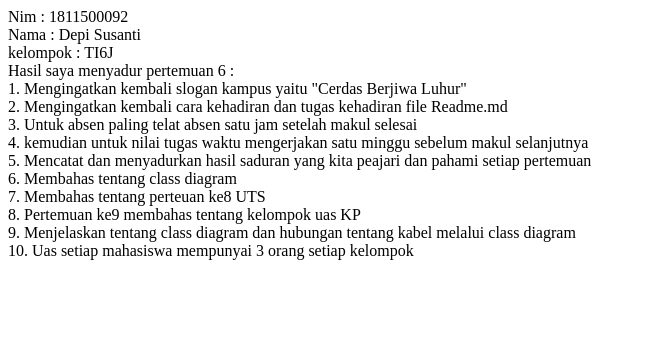
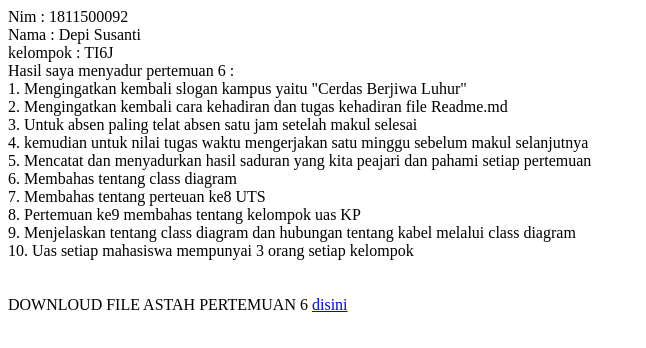
Before and after one commit to Depisusanti/sadurrpl, a plain HTML site: page 6/index.html in a window 1280 px wide. Shown: the whole page, without its empty margins (0-646 px from the left). Drawn offline with Linux system fonts and the light colour scheme.

Commit message:
Update index.html

```diff
--- a/6/index.html
+++ b/6/index.html
@@ -14,3 +14,7 @@ Hasil saya menyadur pertemuan 6 :<br>
 9. Menjelaskan tentang class diagram dan hubungan tentang kabel melalui class diagram<br>
 10. Uas setiap mahasiswa mempunyai 3 orang setiap kelompok<br>
 <br>
+<br>
+DOWNLOUD FILE ASTAH PERTEMUAN 6 <a href="CDpertemuan6(1).asta" target=_blank">disini</a>
+<br>
+<br>
```
